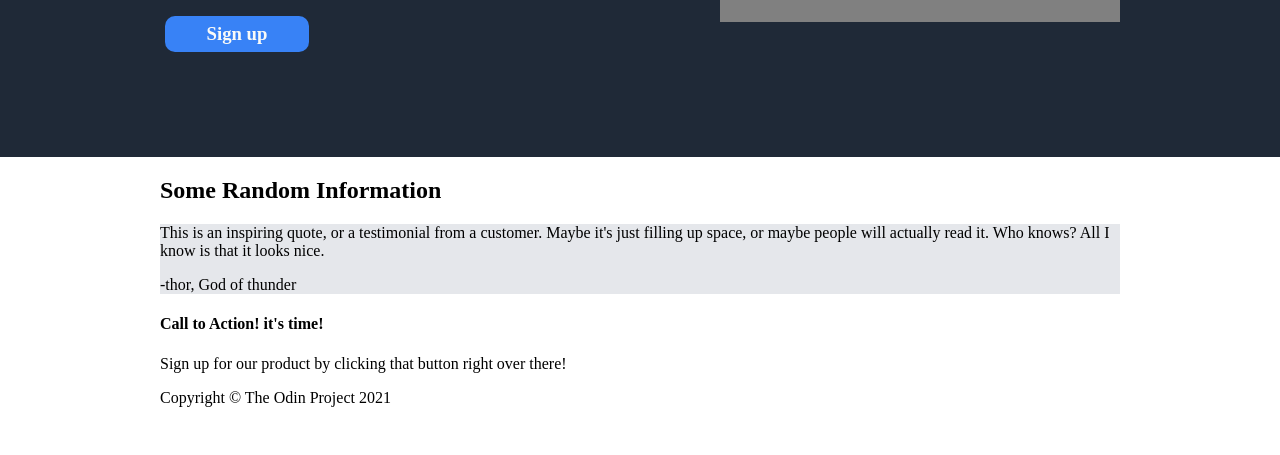
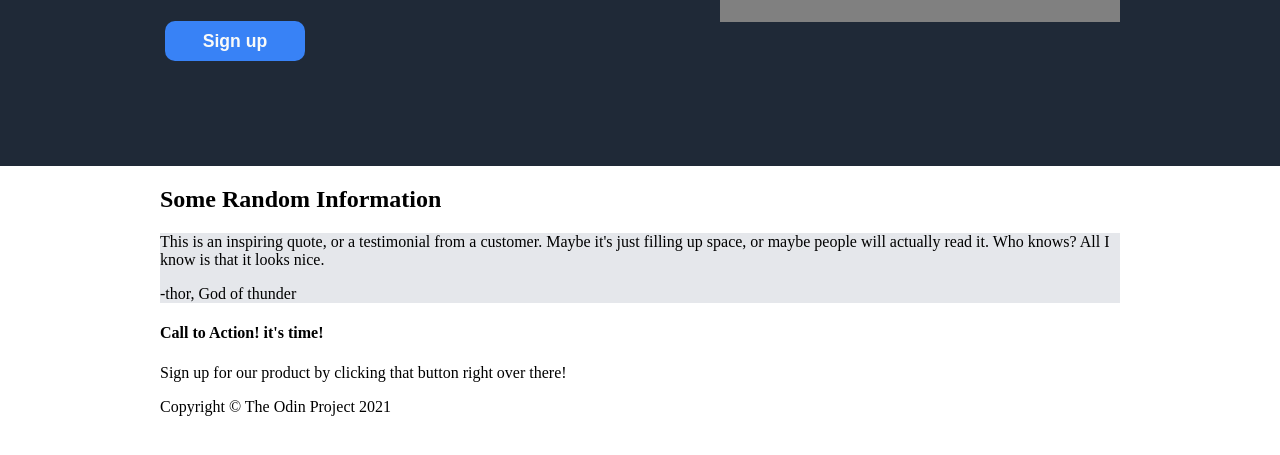
Before and after one commit to kaz9112/TOP-landing-page, a plain HTML site: page index.html in a window 1280 px wide. Shown: the part 309-764 px from the top of the page. Drawn offline with Linux system fonts and the light colour scheme.

Commit message:
fix button on upper main

```diff
--- a/index.html
+++ b/index.html
@@ -17,14 +17,14 @@
             <div><a class="nav-link" href="">header link three</a></div>
           </div>
         </nav>
-        <section>
+        <section name="flex-main-upper-sec">
           <div class="flex-main-upper">
             <div class="flex-main-upper-title">
               <h1>This website is awesome</h1>
               <p>This wesite has some subtext that goes here under the main title. It's a smaller font and the color is lower contrast</p>
-              <div class="sign-up-one">
-                <h3>Sign up</h3>
-              </div>
+              <!-- <div class="sign-up-one"> -->
+              <button type="button" class="sign-butt">Sign up</button>
+              <!-- </div> -->
             </div>
             <div class="flex-main-upper-image">
               <div class="grey-bg">
--- a/styles.css
+++ b/styles.css
@@ -61,17 +61,31 @@ header {
   font-size: 1.2em;
 }
 
-.sign-up-one {
+/* .sign-up-one {
   background-color: #3882f6;
   width: 140px;
   padding: 2px;
   margin: 5px;
   border-radius: 10px;
+} */
+
+.sign-butt {
+  background-color: #3882f6;
+  border: none;
+  width: 140px;
+  height: 40px;
+  margin: 5px;
+  border-radius: 10px;
+  color: #f9faf8;
+  font-size: 1.1em;
+  font-weight: 600;
+}
+.sign-butt:hover {
+  background-color: #74a9ff;
 }
 
-.sign-up-one h3 {
-  text-align: center;
-  margin: 5px;
+.sign-butt:active {
+  background-color: #f7f7f7;
 }
 
 .flex-main-upper-image {
```
